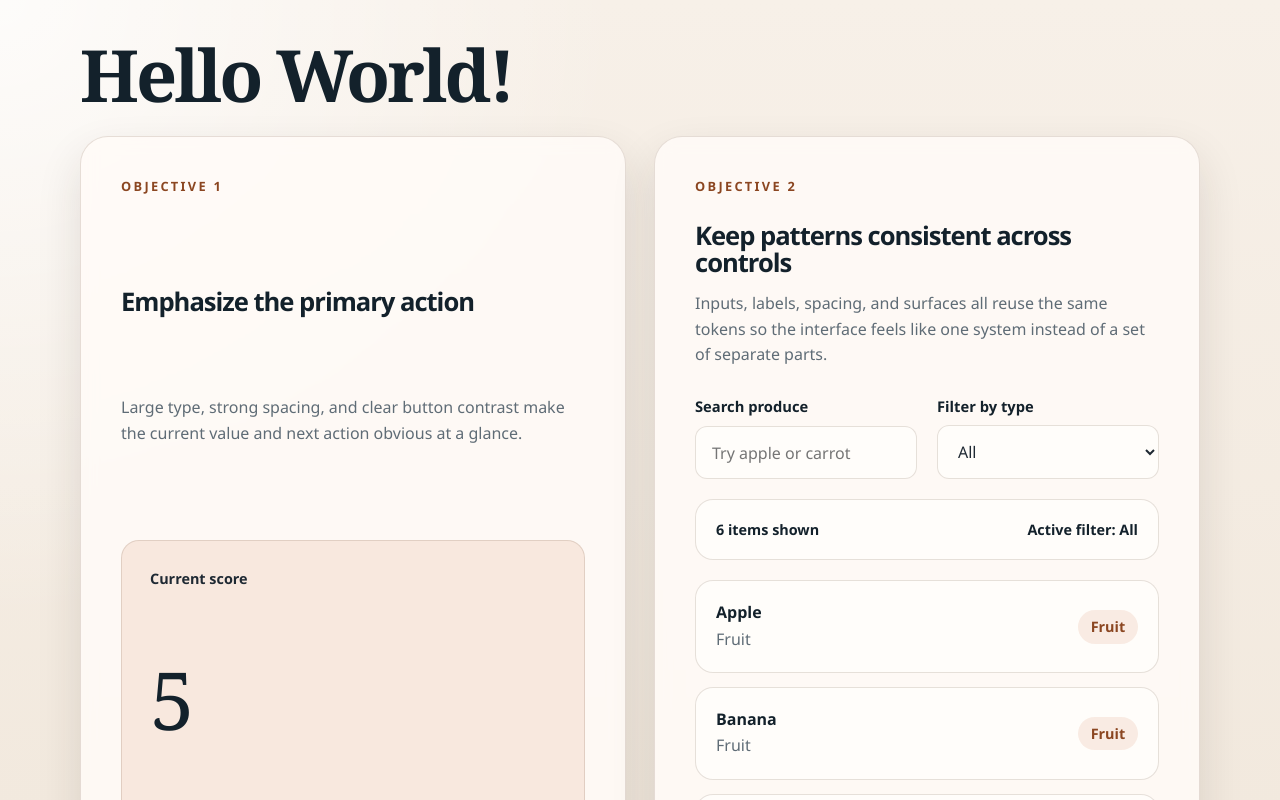
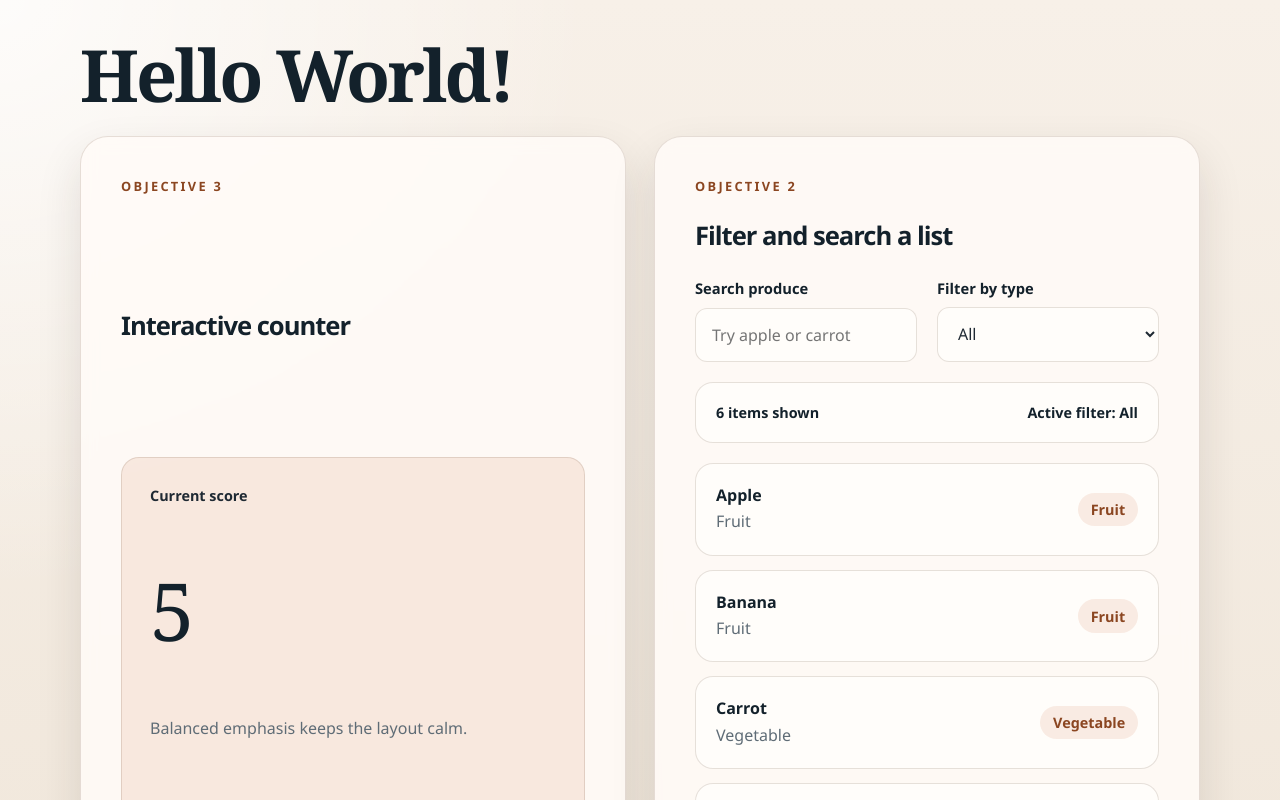
Before and after one commit to TanuskaB/tanuskab-web-cw5, a React (Create React App) app: page / in a window 1280 px wide. Shown: the top 800 px of the page. Built offline with nearby package versions, Linux system fonts and the light colour scheme.

Commit message:
Cleaned up css file and jsx files

```diff
--- a/src/App.css
+++ b/src/App.css
@@ -1,5 +1,4 @@
 :root {
-    --bg: #f4efe8;
     --surface: rgba(255, 251, 247, 0.88);
     --surface-strong: #fffdfa;
     --text: #1f2933;
@@ -20,7 +19,6 @@
     --space-3: 1.25rem;
     --space-4: 1.75rem;
     --space-5: 2.5rem;
-    --space-6: 3.5rem;
 }
 
 * {
@@ -75,17 +73,11 @@ h1 {
     letter-spacing: -0.04em;
 }
 
-.section-copy,
 .counter-note,
 .empty-state,
 .produce-item p {
     color: var(--muted);
     line-height: 1.6;
-}
-
-.section-copy {
-    margin: 0;
-    font-size: 1rem;
 }
 
 .eyebrow {
--- a/src/components/Counter.jsx
+++ b/src/components/Counter.jsx
@@ -34,12 +34,8 @@ class Counter extends Component {
         return (
             <section className="panel feature-card counter-card" aria-labelledby="counter-title">
                 <div className="section-heading">
-                    <p className="eyebrow">Objective 1</p>
-                    <h2 id="counter-title">Emphasize the primary action</h2>
-                    <p className="section-copy">
-                        Large type, strong spacing, and clear button contrast make the current
-                        value and next action obvious at a glance.
-                    </p>
+                    <p className="eyebrow">Objective 3</p>
+                    <h2 id="counter-title">Interactive counter</h2>
                 </div>
 
                 <div className={`counter-display ${toneClass}`}>
--- a/src/components/FilteredList.jsx
+++ b/src/components/FilteredList.jsx
@@ -36,11 +36,7 @@ class ProduceList extends Component {
             <section className="panel feature-card" aria-labelledby="filter-title">
                 <div className="section-heading">
                     <p className="eyebrow">Objective 2</p>
-                    <h2 id="filter-title">Keep patterns consistent across controls</h2>
-                    <p className="section-copy">
-                        Inputs, labels, spacing, and surfaces all reuse the same tokens so the
-                        interface feels like one system instead of a set of separate parts.
-                    </p>
+                    <h2 id="filter-title">Filter and search a list</h2>
                 </div>
 
                 <div className="filter-toolbar">
--- a/src/components/HelloWorld.jsx
+++ b/src/components/HelloWorld.jsx
@@ -2,6 +2,7 @@ import React, { Component } from 'react';
 
 class HelloWorld extends Component {
     render() {
+        <p className="eyebrow">Objective 1</p>
         return <h1>Hello World!</h1>;
     }
 }
```
